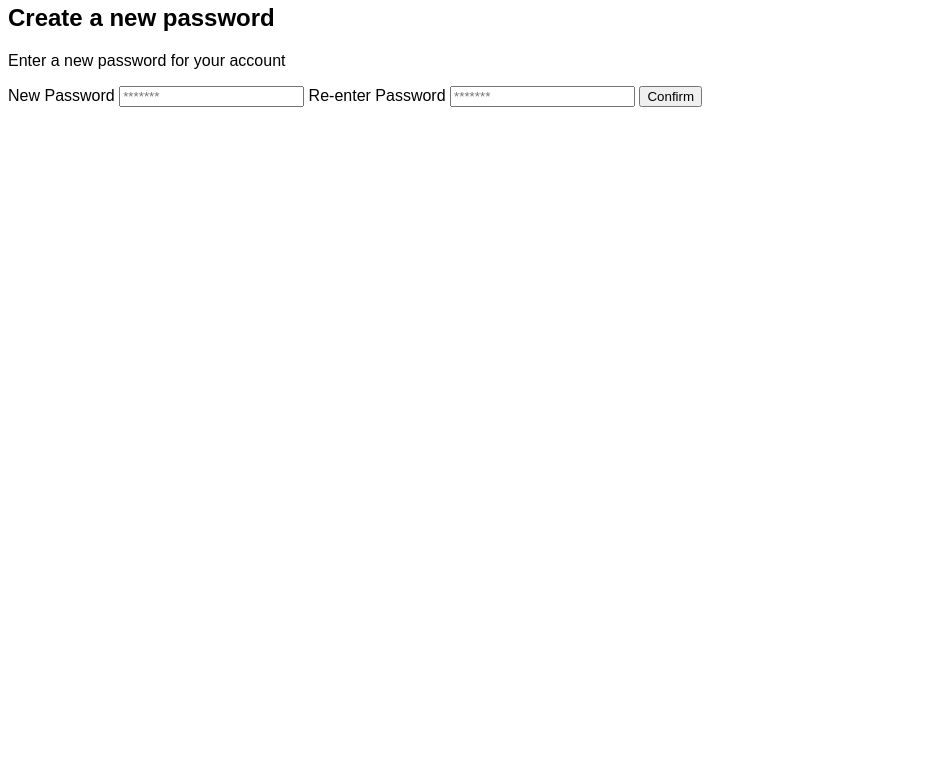
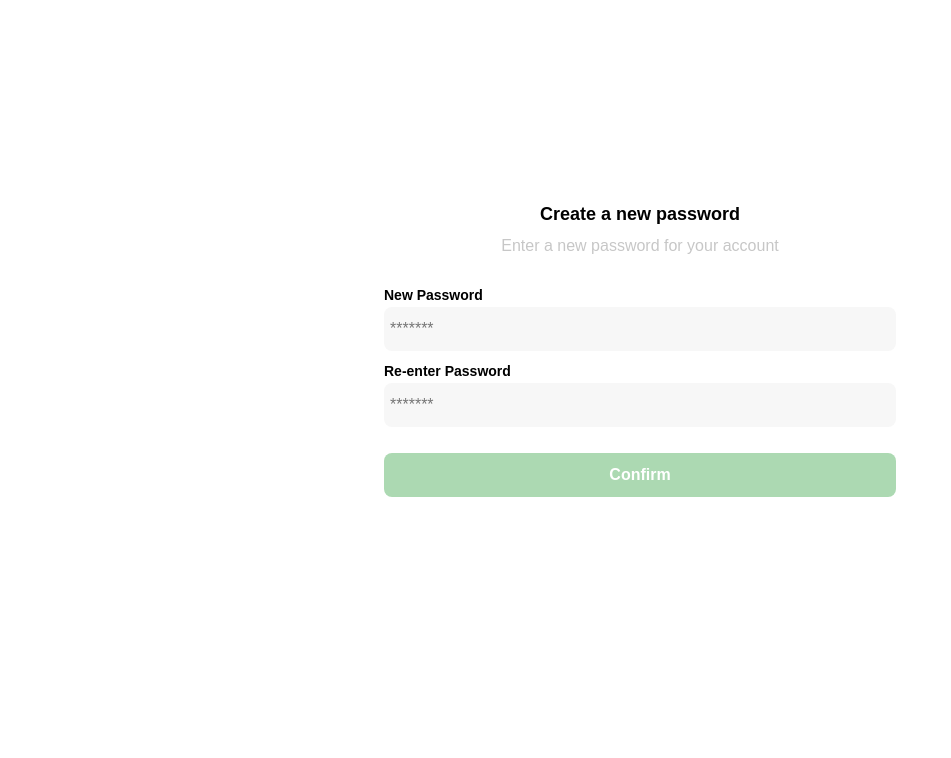
Before and after one commit to joaquinmorales13a069/platzi-cursopractico-frontend, a plain HTML site: page html/login.html in a window 1280 px wide. Shown: the part 42-800 px from the top of the page, without its empty margins (0-951 px from the left). Drawn offline with Linux system fonts and the light colour scheme.

Commit message:
completed first page login.html

```diff
--- a/css/login.css
+++ b/css/login.css
@@ -0,0 +1,89 @@
+
+body{
+    margin: 0;
+}
+.login{
+    display: grid;
+    place-items: center;
+
+    width: 100%;
+    height: 100vh;
+
+}
+.form-container{
+    display: flex;
+    flex-direction: column;
+
+    width: 40%;
+}
+.logo{
+    align-self: center;
+
+    width: 150px;
+
+    margin-bottom: 48px;
+    display: none;
+}
+.title{
+    margin-bottom: 12px;
+
+    text-align: center;
+    font-size: var(--lg);
+
+
+}
+.subtitle{
+    margin-top: 0;
+    margin-bottom: 32px;
+
+    color: var(--very-light-pink);
+    text-align: center;
+}
+.form{
+    display: flex;
+    flex-direction: column;
+}
+.label{
+    align-self: flex-start;
+
+    margin-bottom: 4px;
+
+    font-size: var(--sm);
+    font-weight: bold;
+}
+input{
+    height: 32px;
+
+    margin-bottom: 12px;
+    padding: 6px;
+
+    border: none;
+    border-radius: 8px;
+
+    background-color: var(--text-input-field);
+    font-size: var(--md);
+
+}
+.primary-button{
+    width: 100%;
+    height: 44px;
+
+    background-color: var(--hospital-green);
+    border-radius: 8px;
+    border: none;
+
+    color: var(--white);
+    font-size: var(--md);
+    font-weight: bold;
+
+    cursor: pointer;
+}
+.login-button{
+    margin-top: 14px;
+    margin-bottom: 30px;
+}
+@media (max-width: 640px){
+    .logo{
+        display: block;
+    }
+}
--- a/css/styles.css
+++ b/css/styles.css
@@ -1,13 +1,21 @@
 /* COLOR PALETTE VARIABLES */
 :root{
-    --ver-light-pink:#C7C7C7;
+    --very-light-pink:#C7C7C7;
     --text-input-field: #F7F7F7;
     --hospital-green: #ACD9B2;
     --white: #FFFFFF;
     --black: #000000;
     --dark: #232830;
+    --sm: 14px;
+    --md: 16px;
+    --lg: 18px;
 }
 body{
+    text-align: center;
+    margin-top: 0;
+    margin-bottom: 32px;
     font-family: 'Quicksand', sans-serif;
+    font-weight: 300;
+
 
 }
--- a/html/login.html
+++ b/html/login.html
@@ -12,7 +12,7 @@
 <body>
         <section class="login">
             <div class="form-container">
-                <img src="" alt="logo" class="logo">
+                <img src="../logos/logo_yard_sale.svg" alt="logo" class="logo">
                 <h1 class="title">Create a new password</h1>
                 <p class="subtitle">Enter a new password for your account</p>
 
@@ -25,7 +25,6 @@
 
                     <input type="submit" value="Confirm" class="primary-button login-button">
 
-
                 </form>
             </div>
         </section>
```
